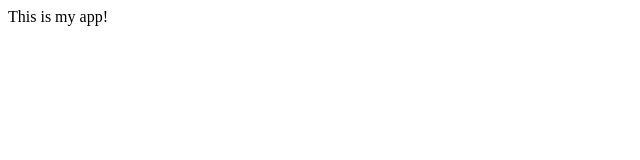
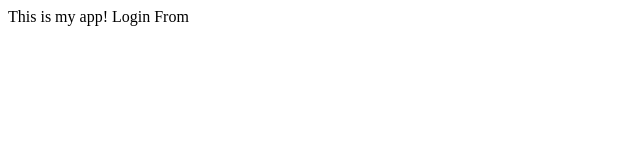
Before and after one commit to mabulela/myappsample, a plain HTML site: page index.html in a window 1280 px wide. Shown: the full height of the page, 0-640 px from the left. Drawn offline with Linux system fonts and the light colour scheme.

Commit message:
login form

```diff
--- a/index.html
+++ b/index.html
@@ -4,5 +4,6 @@
   </head>
   <body>
     This is my app!
+    Login From
   </body>
 </html>
```
Also changed, not shown: login.html (added, +1 -0 lines).
